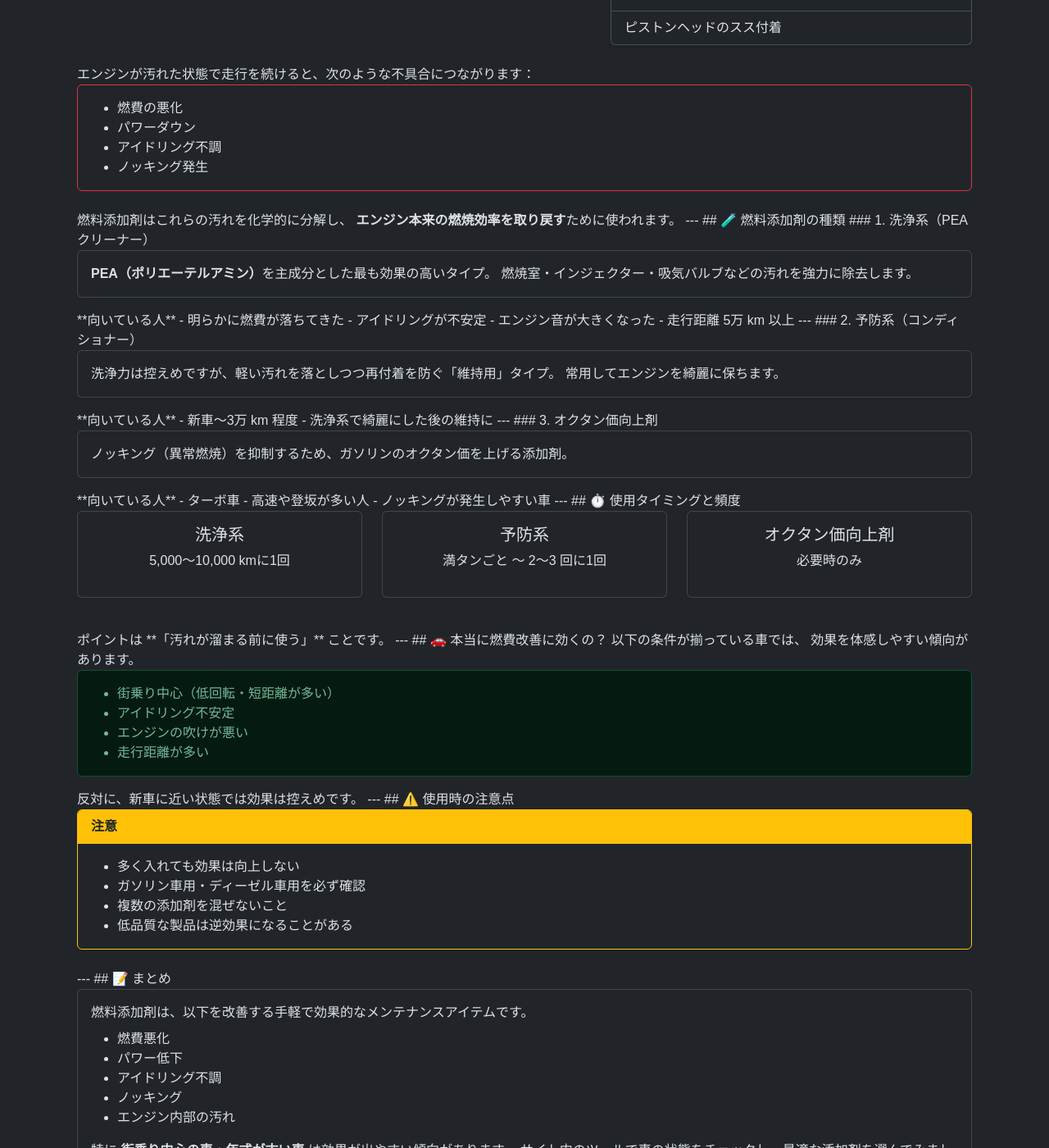
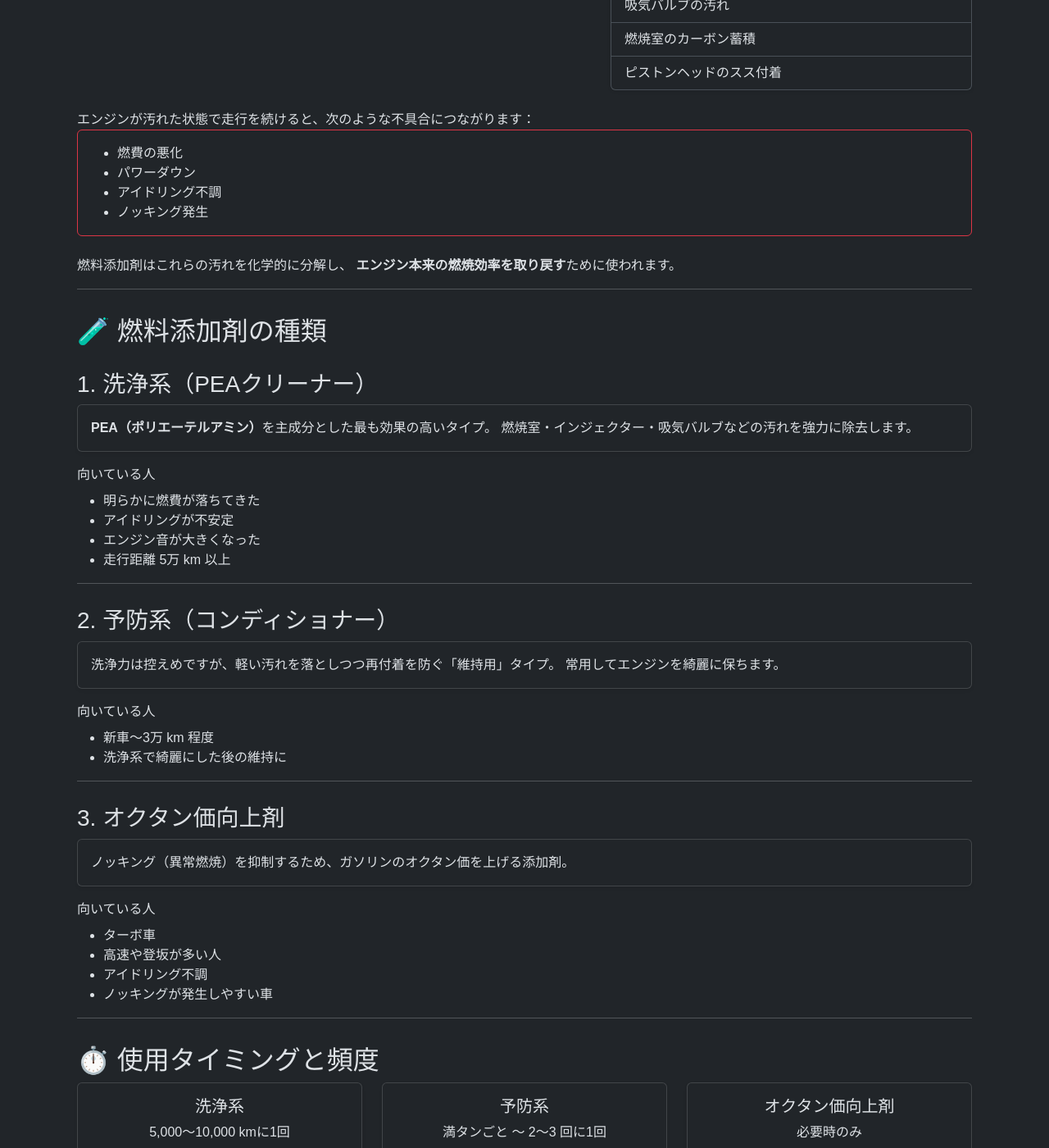
Before and after one commit to funyapar-org/fuel-lab, a Jekyll site: the page built from _knowledge/fuel-additive.md, in a window 1280 px wide and 1400 px high, scrolled down 504 px. Shown: the whole window at 82% size. Built offline with Jekyll 4.4.1, drawn with Linux system fonts in a browser that asks for light colours; some of the changed text lies outside the part shown.

Commit message:
fix html

```diff
--- a/_knowledge/fuel-additive.md
+++ b/_knowledge/fuel-additive.md
@@ -16,9 +16,9 @@ description: "燃料添加剤の役割、仕組み、効果、種類、選び方
   街乗りメインの車や走行距離が伸びてきた車では、燃費改善やレスポンス向上などの効果が体感しやすいのが特徴です。
 </div>
 
----
+<hr>
 
-## 🔧 なぜ燃料添加剤が必要なのか？
+<h2> 🔧 なぜ燃料添加剤が必要なのか？</h2>
 
 <div class="row mb-4">
   <div class="col-md-7">
@@ -51,11 +51,11 @@ description: "燃料添加剤の役割、仕組み、効果、種類、選び方
 燃料添加剤はこれらの汚れを化学的に分解し、
 <strong>エンジン本来の燃焼効率を取り戻す</strong>ために使われます。
 
----
+<hr>
 
-## 🧪 燃料添加剤の種類
+<h2> 🧪 燃料添加剤の種類</h2>
 
-### 1. 洗浄系（PEAクリーナー）
+<h3> 1. 洗浄系（PEAクリーナー）</h3>
 <div class="card mb-3 shadow-sm">
   <div class="card-body">
     <strong>PEA（ポリエーテルアミン）</strong>を主成分とした最も効果の高いタイプ。
@@ -63,15 +63,17 @@ description: "燃料添加剤の役割、仕組み、効果、種類、選び方
   </div>
 </div>
 
-**向いている人**
-- 明らかに燃費が落ちてきた
-- アイドリングが不安定
-- エンジン音が大きくなった
-- 走行距離 5万 km 以上
+<p class="mb-2">向いている人</p>
+<ul>
+  <li>明らかに燃費が落ちてきた</li>
+  <li>アイドリングが不安定</li>
+  <li>エンジン音が大きくなった</li>
+  <li>走行距離 5万 km 以上</li>
+</ul>
 
----
+<hr>
 
-### 2. 予防系（コンディショナー）
+<h3> 2. 予防系（コンディショナー）</h3>
 <div class="card mb-3 shadow-sm">
   <div class="card-body">
     洗浄力は控えめですが、軽い汚れを落としつつ再付着を防ぐ「維持用」タイプ。
@@ -79,27 +81,32 @@ description: "燃料添加剤の役割、仕組み、効果、種類、選び方
   </div>
 </div>
 
-**向いている人**
-- 新車〜3万 km 程度
-- 洗浄系で綺麗にした後の維持に
+<p class="mb-2">向いている人</p>
+<ul>
+  <li>新車〜3万 km 程度</li>
+  <li>洗浄系で綺麗にした後の維持に</li>
+</ul>
 
----
+<hr>
 
-### 3. オクタン価向上剤
+<h3> 3. オクタン価向上剤</h3>
 <div class="card mb-3 shadow-sm">
   <div class="card-body">
     ノッキング（異常燃焼）を抑制するため、ガソリンのオクタン価を上げる添加剤。
   </div>
 </div>
 
-**向いている人**
-- ターボ車
-- 高速や登坂が多い人
-- ノッキングが発生しやすい車
+<p class="mb-2">向いている人</p>
+<ul>
+  <li>ターボ車</li>
+  <li>高速や登坂が多い人</li>
+  <li>アイドリング不調</li>
+  <li>ノッキングが発生しやすい車</li>
+</ul>
 
----
+<hr>
 
-## ⏱️ 使用タイミングと頻度
+<h2>⏱️ 使用タイミングと頻度</h2>
 
 <div class="row text-center mb-4">
   <div class="col-md-4 mb-3">
@@ -128,11 +135,11 @@ description: "燃料添加剤の役割、仕組み、効果、種類、選び方
   </div>
 </div>
 
-ポイントは **「汚れが溜まる前に使う」** ことです。
+ポイントは <strong>「汚れが溜まる前に使う」</strong> ことです。
 
----
+<hr>
 
-## 🚗 本当に燃費改善に効くの？
+<h2>🚗 本当に燃費改善に効くの？</h2>
 
 以下の条件が揃っている車では、
 効果を体感しやすい傾向があります。
@@ -148,9 +155,9 @@ description: "燃料添加剤の役割、仕組み、効果、種類、選び方
 
 反対に、新車に近い状態では効果は控えめです。
 
----
+<hr>
 
-## ⚠️ 使用時の注意点
+<h2>⚠️ 使用時の注意点</h2>
 
 <div class="card border-warning shadow-sm mb-4">
   <div class="card-header bg-warning text-dark fw-bold">注意</div>
@@ -164,9 +171,9 @@ description: "燃料添加剤の役割、仕組み、効果、種類、選び方
   </div>
 </div>
 
----
+<hr>
 
-## 📝 まとめ
+<h2>📝 まとめ</h2>
 
 <div class="card shadow-sm">
   <div class="card-body">
```
